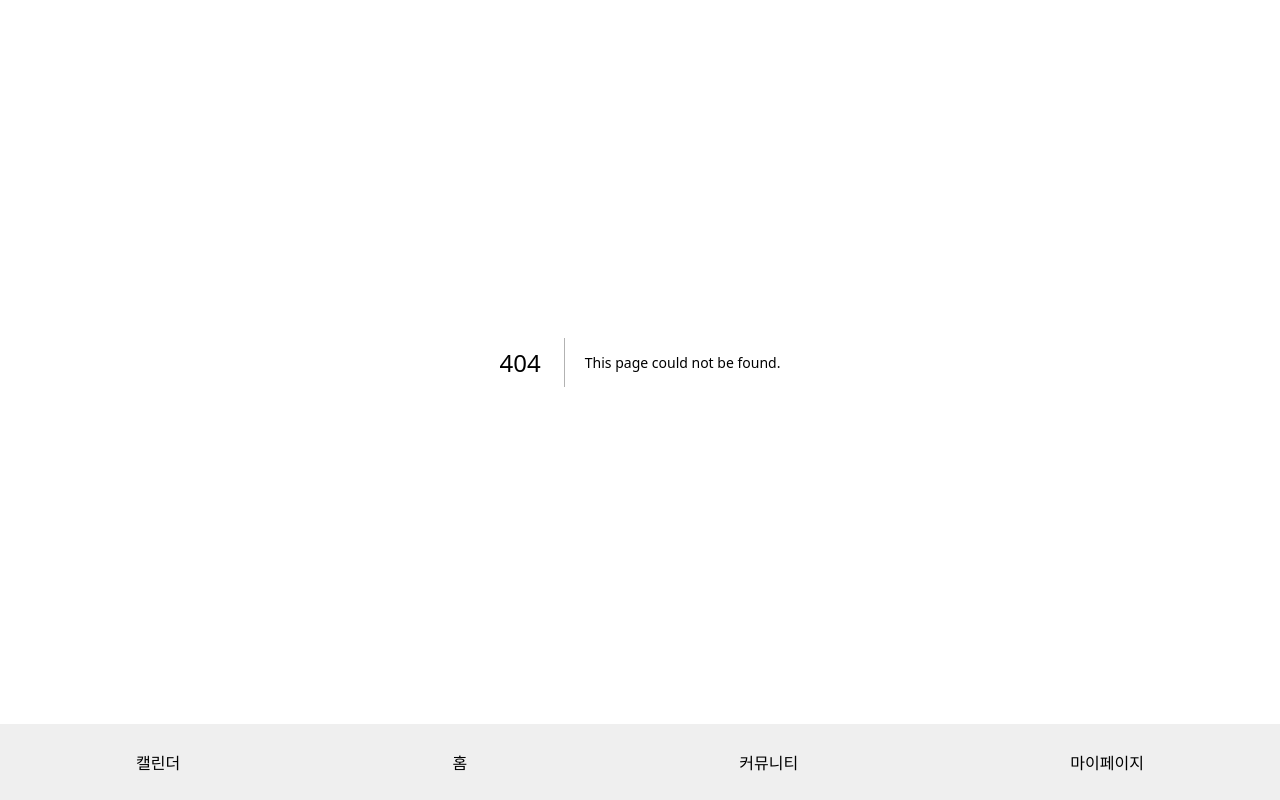
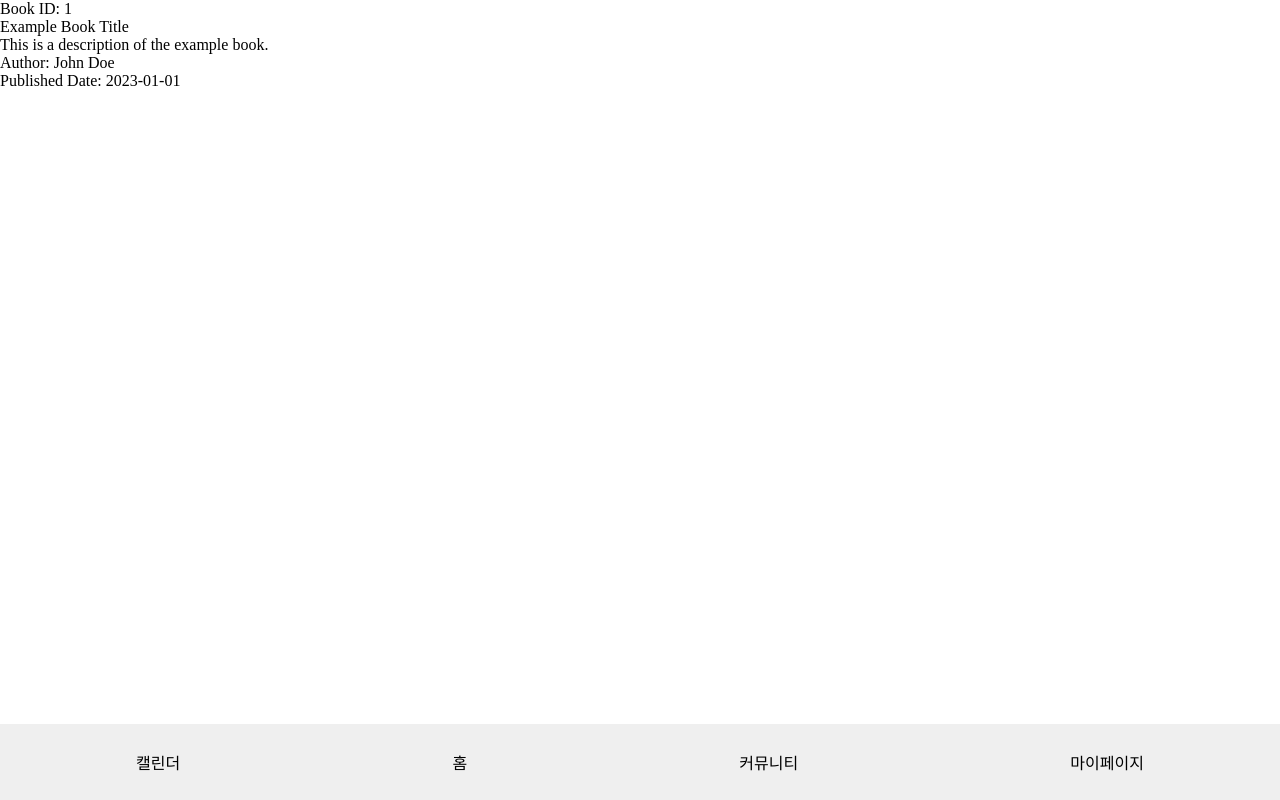
Before and after one commit to HwajinLee3114/BookRead, a Next.js app: page /book/1 in a window 1280 px wide. Before the commit this address had no page. Built offline with nearby package versions, Linux system fonts and the light colour scheme.

Commit message:
book 페이지 추가

```diff
--- /dev/null
+++ b/src/app/book/[id]/page.tsx
@@ -0,0 +1,35 @@
+// src/app/book/[id]/page.tsx
+import React from 'react';
+
+interface Book {
+  title: string;
+  description: string;
+  author: string;
+  publishedDate: string;
+}
+
+const BookPage: React.FC<{ params: { id: string } }> = async ({ params }) => {
+  const { id } = params;
+
+  // 예시 JSON 데이터
+  const exampleResponse: Book = {
+    title: "Example Book Title",
+    description: "This is a description of the example book.",
+    author: "John Doe",
+    publishedDate: "2023-01-01"
+  };
+
+  const bookData = exampleResponse;
+
+  return (
+    <div className='hg100'>
+      <h1>Book ID: {id}</h1>
+      <h2>{bookData.title}</h2>
+      <p>{bookData.description}</p>
+      <p><strong>Author:</strong> {bookData.author}</p>
+      <p><strong>Published Date:</strong> {bookData.publishedDate}</p>
+    </div>
+  );
+};
+
+export default BookPage;
```
Also changed, not shown: src/app/book/page.tsx (added, +7 -0 lines).
